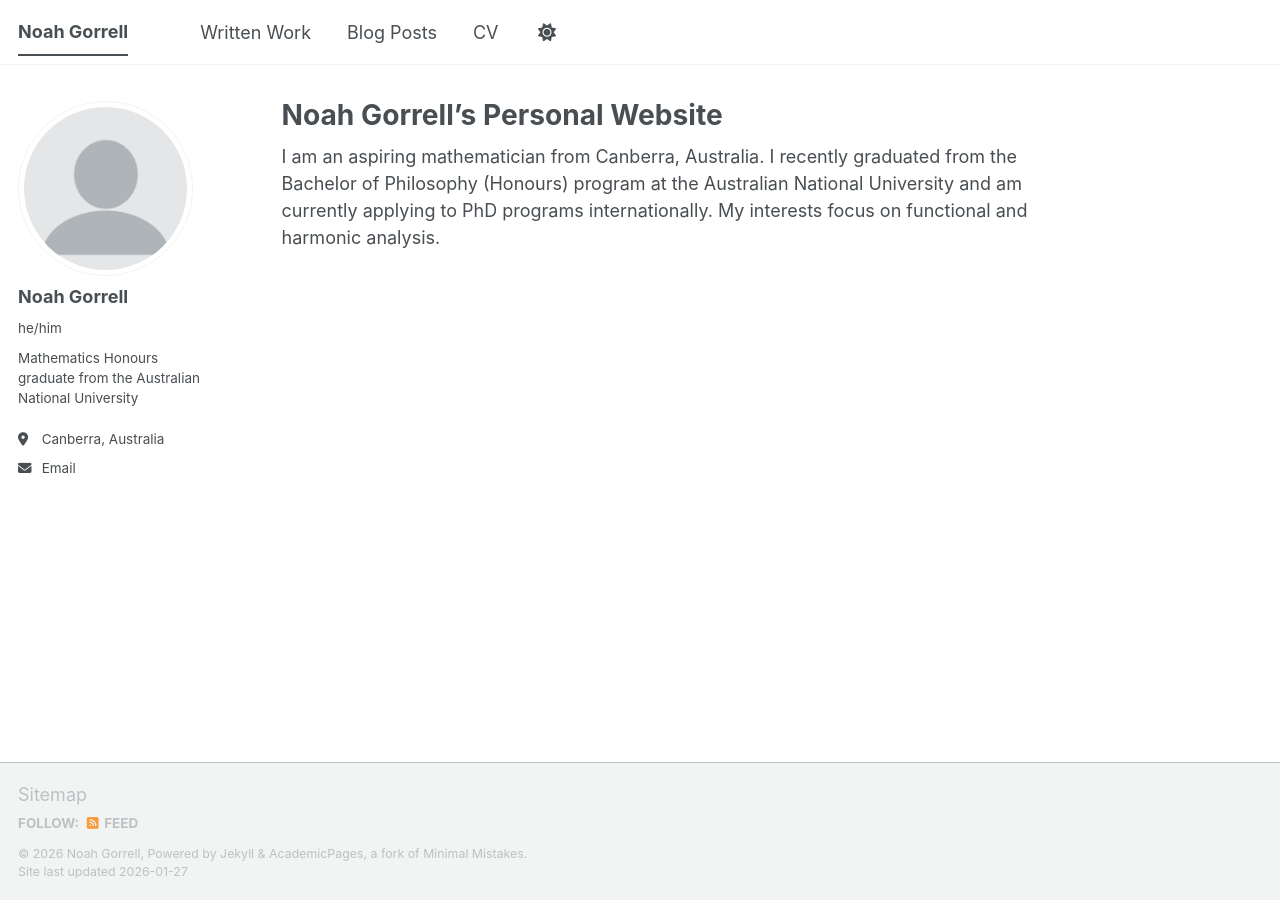
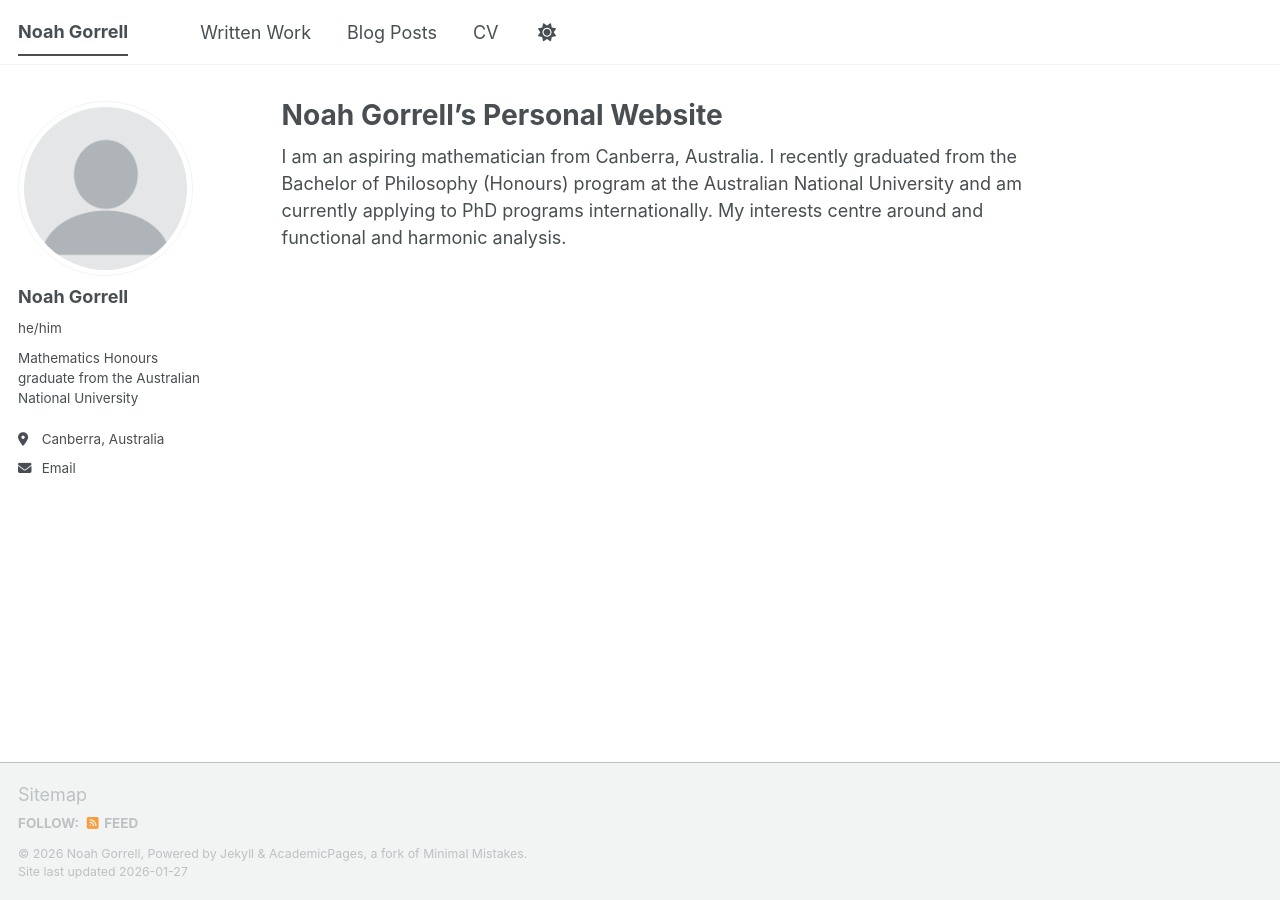
Before and after one commit to noahgorrell/noahgorrell.github.io, a Jekyll site: the page built from _pages/about.md, in a window 1280 px wide. Built offline with Jekyll 4.4.1, drawn with Linux system fonts in a browser that asks for light colours; a script bundle is joined from its source files by our own code; library files that are not in the unit come from our copies.

Commit message:
Small updates

```diff
--- a/_data/navigation.yml
+++ b/_data/navigation.yml
@@ -18,7 +18,7 @@ main:
   #  url: /teaching/
 
   - title: "Written Work"
-    url: /portfolio/
+    url: /writing/
 
   - title: "Blog Posts"
     url: /year-archive/
--- a/_pages/about.md
+++ b/_pages/about.md
@@ -7,4 +7,4 @@ redirect_from:
   - /about.html
 ---
 
-I am an aspiring mathematician from Canberra, Australia. I recently graduated from the Bachelor of Philosophy (Honours) program at the Australian National University and am currently applying to PhD programs internationally. My interests focus on functional and harmonic analysis.
+I am an aspiring mathematician from Canberra, Australia. I recently graduated from the Bachelor of Philosophy (Honours) program at the Australian National University and am currently applying to PhD programs internationally. My interests centre around and functional and harmonic analysis.
```
